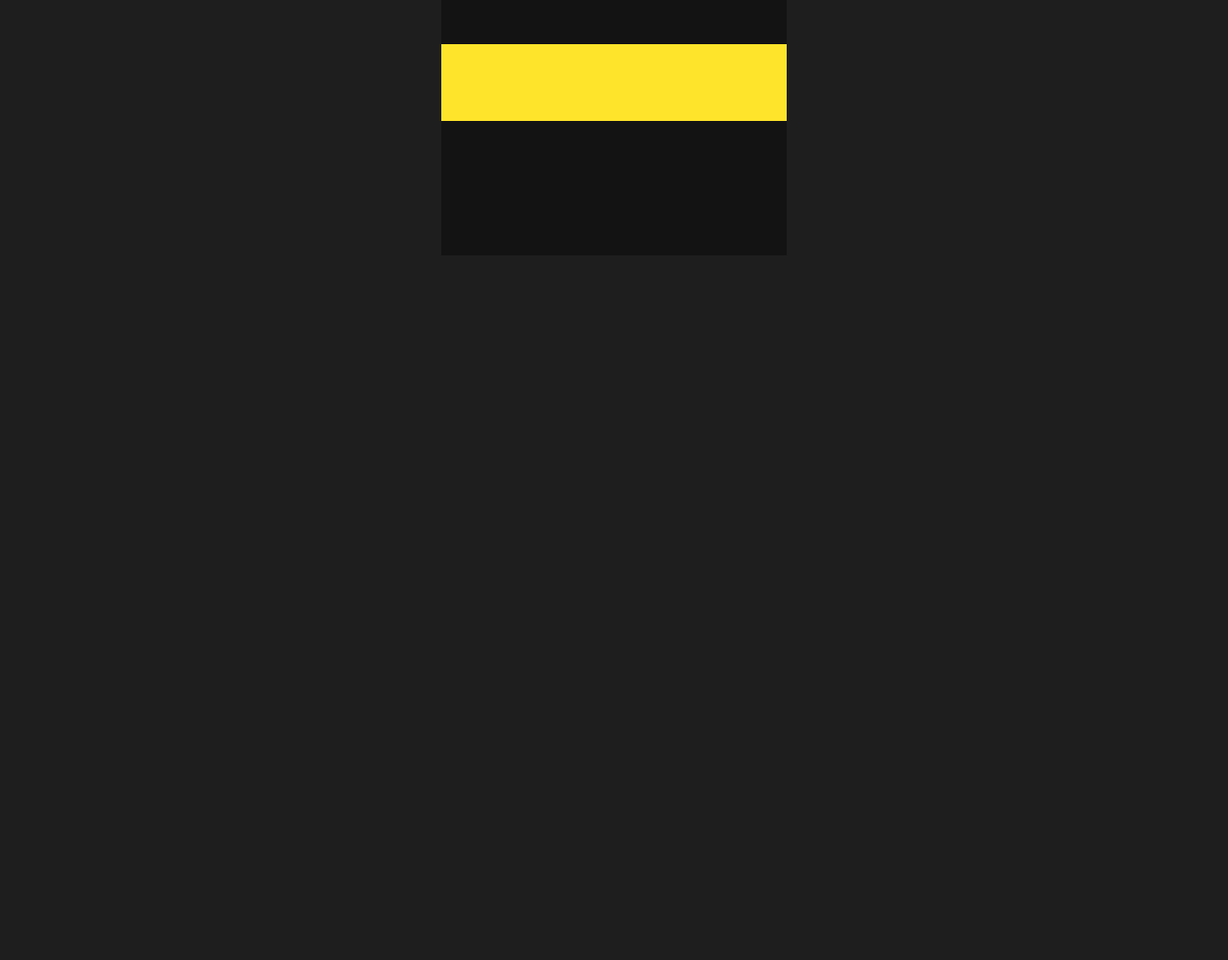
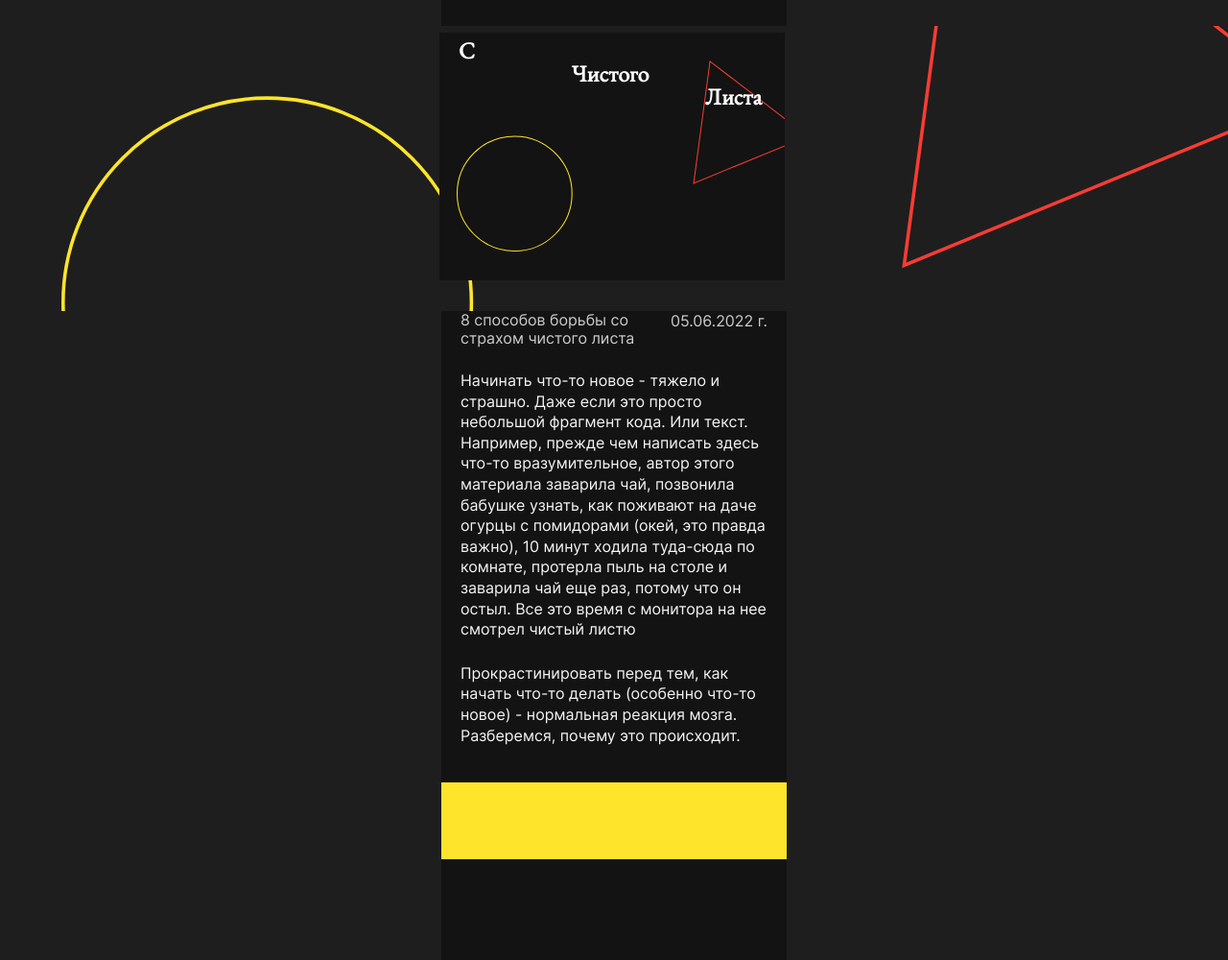
Before and after one commit to Kund1le/case1, a plain HTML site: page index.html in a window 1280 px wide. Shown: the part 126-1126 px from the top of the page at 96% size. Before the commit the page ends 800 px from the top, so only its background shows below. Drawn offline with Linux system fonts and the light colour scheme; files whose address does not match are found by name.

Commit message:
добавлено интро

```diff
--- a/index.html
+++ b/index.html
@@ -11,7 +11,7 @@ content="IE-edge" />
     <link
         rel="stylesheet" href="./style.css">
     </head>
-    <body>
+    <>
         <header class="header content-section content-section_theme_dark">
           <a class="header_logo">
             <img
@@ -34,10 +34,37 @@ content="IE-edge" />
             </ul>
           </nav>
         </header>
-        <main class="content">
-         <section class="cover content-section content-section_theme_dark"></section>
-            <h1 class="coner_title"
-         <section class="intro content-section content-section_theme_dark"></section>
+        <section class="cover">
+            <h1 class="cover_title cover content-section content-section_theme_dark">
+                <span class="accent-span">С</span>
+                <span class="accent-span text-center">Чистого</span>
+                <span class="accent-span text-right">Листа</span>
+            </h1>
+         </section>
+         <section class="intro content-section content-section_theme_dark">
+          <div class="intro_heading">
+            <h2 class="intro-title">
+             8 способов борьбы со страхом чистого листа
+            </h2>
+            <time class="intro_date" datetime="2022-06-05">05.06.2022 г.</time>
+          </div>
+            <div class="intro_main-text">
+                <p>
+                  Начинать что-то новое - тяжело и страшно. Даже если это просто
+                  небольшой фрагмент кода. Или текст. Например, прежде чем написать
+                  здесь что-то вразумительное, автор этого материала заварила чай,
+                  позвонила бабушке узнать, как поживают на даче огурцы с помидорами
+                  (окей, это правда важно), 10 минут ходила туда-сюда по комнате,
+                  протерла пыль на столе и заварила чай еще раз, потому что он остыл.
+                  Все это время с монитора на нее смотрел чистый листю
+                </p>
+                <p>
+                    Прокрастинировать перед тем, как начать что-то делать (особенно
+                    что-то новое) - нормальная реакция мозга. Разберемся, почему это
+                    происходит.
+                </p>
+            </div>
+         </section>
          <section class="reasons content-section content-section_theme_bright"></section>
          <section class="how-to content-section content-section_theme_dark"></section>
         </main>
--- a/style.css
+++ b/style.css
@@ -4,6 +4,8 @@ body {
     font-weight: 400;
     background-color: #1e1e1e;
 }
+
+
 
 h1,
 h2,
@@ -67,16 +69,81 @@ blockquote {
 
 .header_menu-link-active .header-menu-link{
     text-decoration: none;
-    list-style: none;
 }
 
 .cover {
+    min-height: 258px;
     padding: 7px 24px 32px 20px;
+    background-image: url(../images/cover.svg);
+    background-repeat: no-repeat;
+    background-size: 95% auto;
+    background-position: right center;
+}
+
+.cover_title {
+    color: #fff;
+    font-family: 'EB Garamond', serif;
+    width: 100%;
+    line-height: 100%;
+}
+
+.accent-span {
+    display: block;
+}
+
+.text-center {
+    text-align: center;
+}
+
+.text-right {
+    text-align: right;
 }
 
 .intro {
     padding: 0px 20px 38px;
+    display: flex;
+    flex-direction: column;
+    align-items: flex-start;
+    gap: 24px;
+    flex-shrink: 0;
+    align-content: center;
+    font-family: 'Inter';
 }
+
+.intro_heading {
+    display: flex;
+    color: #CCC;
+    justify-content: space-between;
+    gap: 22px;
+    font-size: 16px;
+}
+
+.intro-title {
+    color: #CCC;
+    font-size: 16px;
+    font-style: normal;
+    font-weight: 400;
+    line-height: 120%;
+}
+
+.intro_date {
+    white-space: nowrap;
+    color: #CCC;
+    font-size: 16px;
+}
+
+.intro_main-text {
+    display: flex;
+    flex-direction: column;
+    gap: 24px;
+    color: #f5f5f5;
+    font-family: 'Inter', sans-serif;
+    font-size: 16px;
+    font-style: normal;
+    font-weight: 400;
+    line-height: 135%;
+}
+
 .reasons {
     padding: 40px 20px;
 }
```
